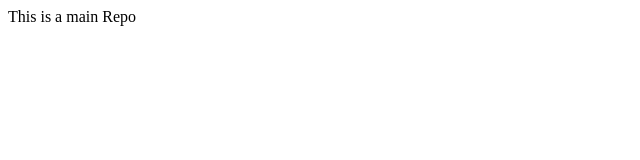
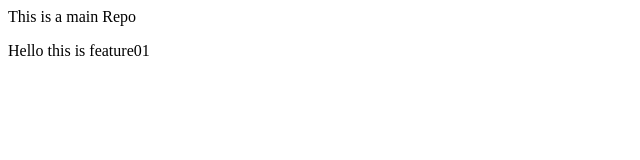
Before and after one commit to Pavan-Kumar-01/LocalRepo, a plain HTML site: page index.html in a window 1280 px wide. Shown: the whole page, without its empty margins (0-640 px from the left). Drawn offline with Linux system fonts and the light colour scheme.

Commit message:
this is feature01

```diff
--- a/index.html
+++ b/index.html
@@ -1 +1,2 @@
 <p> This is a main Repo </p>
+<p> Hello this is feature01</p>
```
